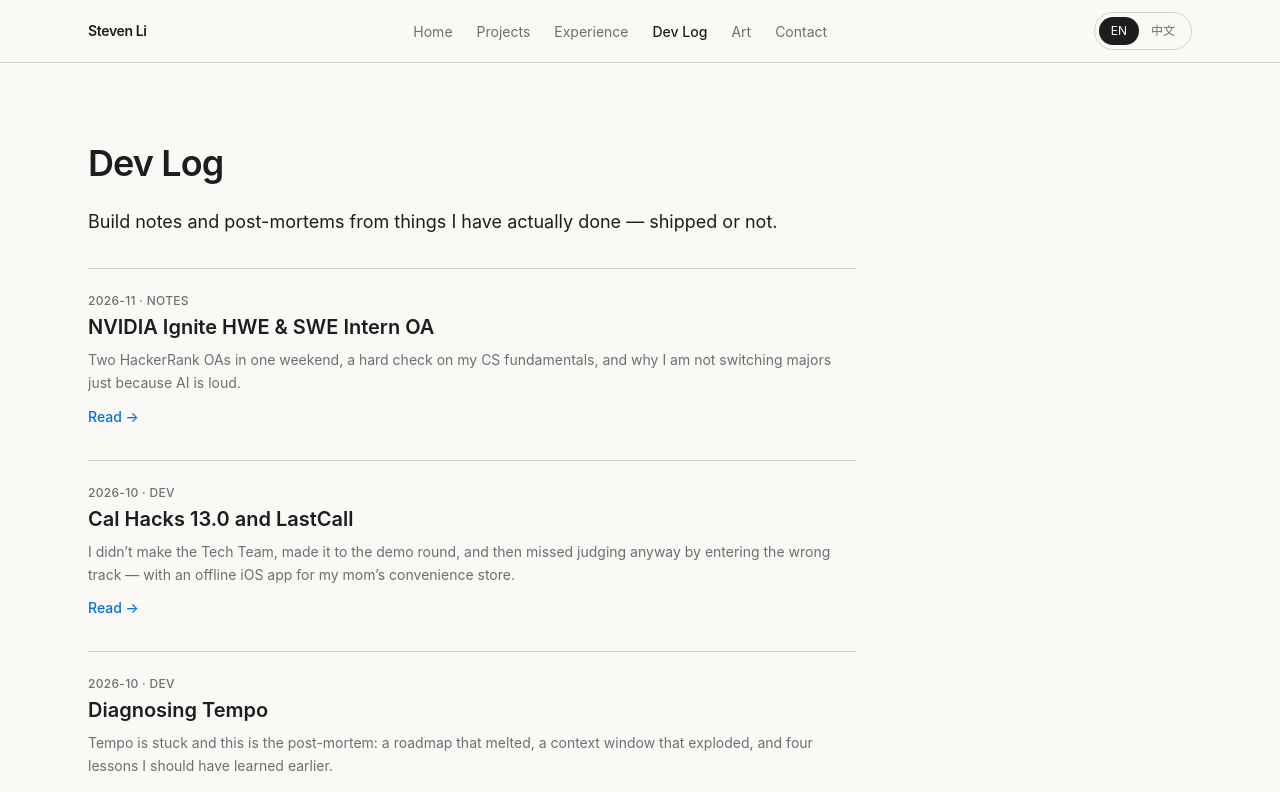
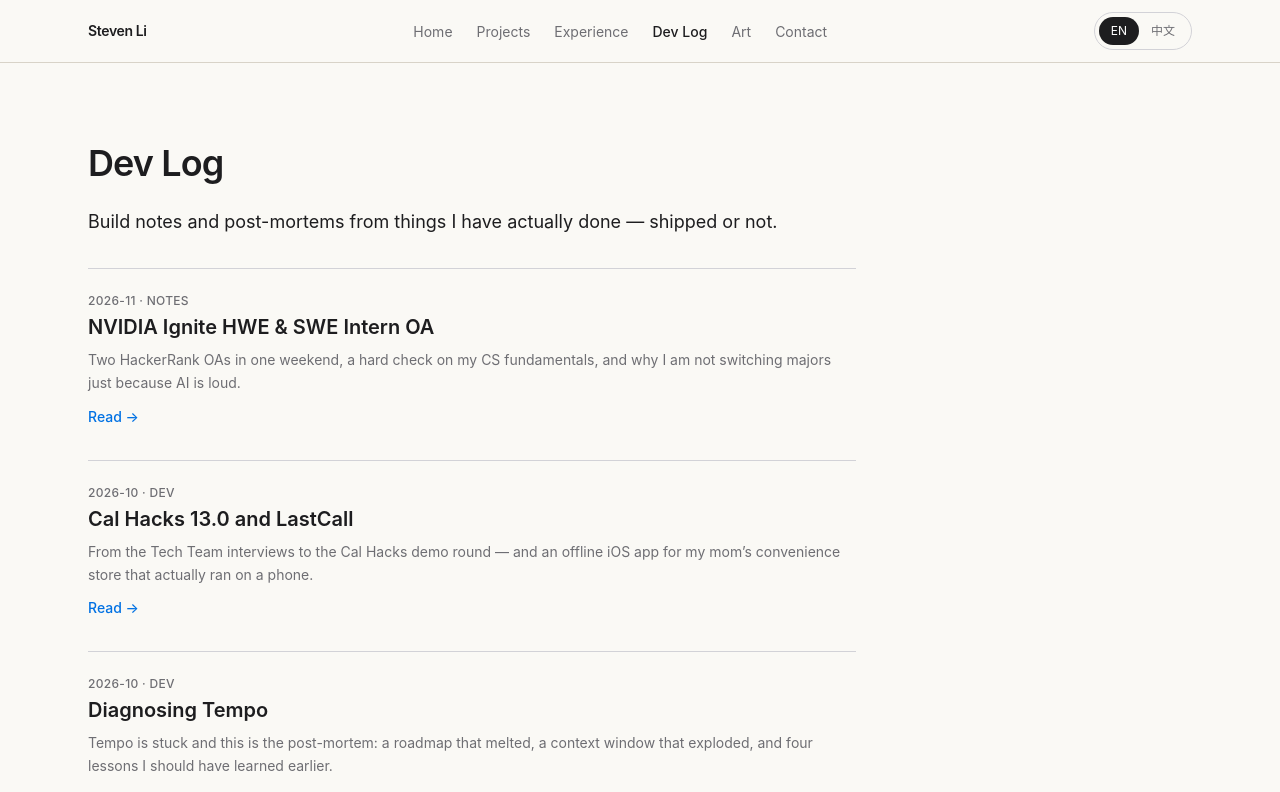
Before and after one commit to stevenli2007-del/stevenli-website, a React (Vite) app: page /dev-log in a window 1280 px wide. Shown: the top 792 px of the page. Built offline with nearby package versions, Linux system fonts and the light colour scheme.

Commit message:
Dev Log: soften LastCall post summary

```diff
--- a/src/data/devLog.ts
+++ b/src/data/devLog.ts
@@ -241,8 +241,8 @@ export const devLogPosts: DevLogPost[] = [
     category: { en: 'Dev', zh: '开发' },
     title: { en: 'Cal Hacks 13.0 and LastCall', zh: 'Cal Hacks 13.0 和 LastCall' },
     summary: {
-      en: 'I didn’t make the Tech Team, made it to the demo round, and then missed judging anyway by entering the wrong track — with an offline iOS app for my mom’s convenience store.',
-      zh: 'Tech Team 没进，路演进了，却因为赛道选错没能进最终评选；顺便做了个给我妈的便利店用的离线 iOS App。',
+      en: 'From the Tech Team interviews to the Cal Hacks demo round — and an offline iOS app for my mom’s convenience store that actually ran on a phone.',
+      zh: '从 Tech Team 面试走到 Cal Hacks 路演，最后留下一个给我妈便利店做的离线 iOS App：LastCall。',
     },
     body: [
       {
```
